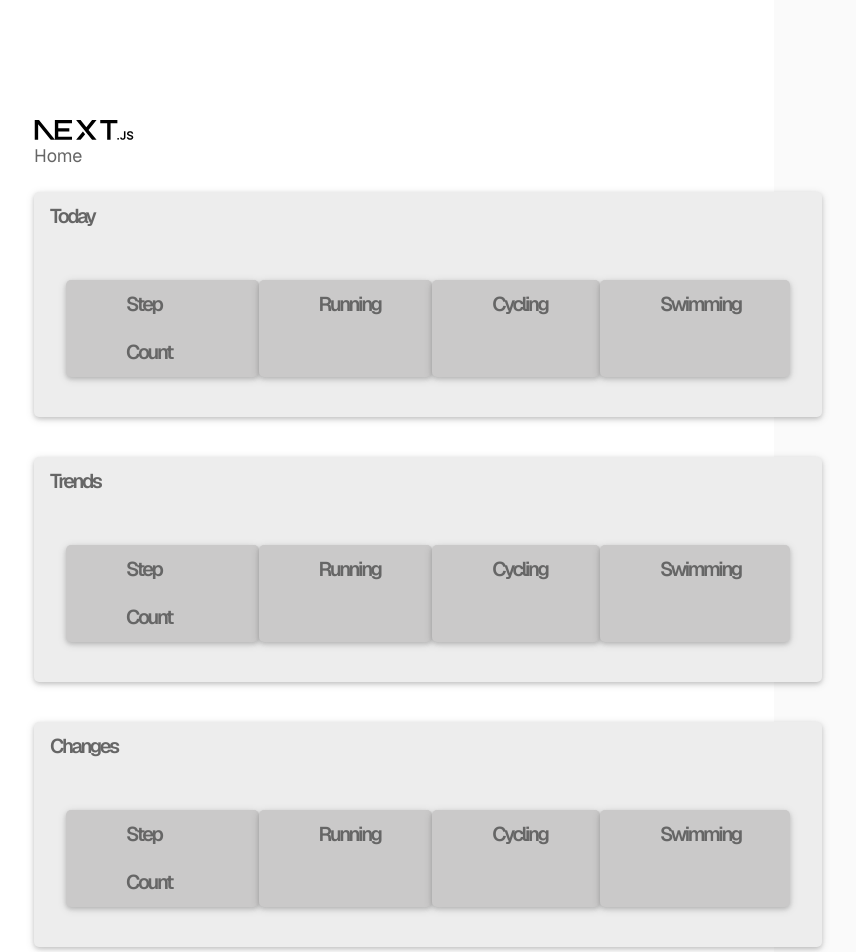
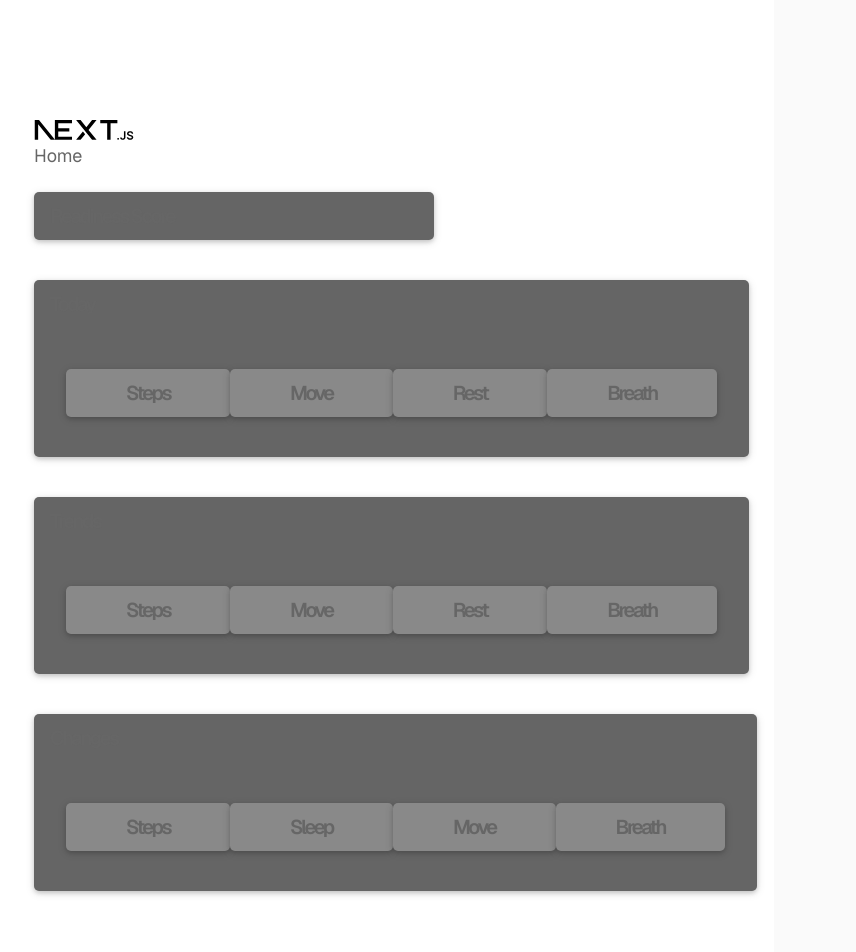
Before and after one commit to Olivia-Vasquez/Baseline, a Next.js app in the folder baseline/: page /home in a window 1280 px wide. Shown: the top 952 px of the page, without its empty margins (266-1122 px from the left). Built offline with nearby package versions, Linux system fonts and the light colour scheme.

Commit message:
Completed outline for home page including style changes and key metrics

```diff
--- a/baseline/src/app/home/page.module.css
+++ b/baseline/src/app/home/page.module.css
@@ -1,8 +1,8 @@
 .page {
   --background: #fafafa;
   --foreground: #fff;
-  --section: #ededed;
-  --subsection: #cac9c9;
+  --section: #656565;
+  --subsection2: #898989;
 
   --text-primary: #000;
   --text-secondary: #666;
@@ -103,7 +103,7 @@
   display: flex;
   flex-direction: row;
   min-width: 40px;
-  background-color: var(--subsection);
+  background-color: var(--subsection2);
   border-radius: 5px;
   padding: 0.01em 60px;
   margin: 40px 0;
--- a/baseline/src/app/home/page.tsx
+++ b/baseline/src/app/home/page.tsx
@@ -21,27 +21,32 @@ export default function Home() {
         </div>
         <div className={styles.section}>
           <h1>
+            Readiness Score
+          </h1>
+        </div>
+        <div className={styles.section}>
+          <h1>
             Today
           </h1>
           <div className={styles.subsection1}>
             <div className={styles.subsection2}>
               <h1>
-                Step Count
+                Steps
               </h1>
             </div>
             <div className={styles.subsection2}>
               <h1>
-                Running
+                Move
               </h1>
             </div>
             <div className={styles.subsection2}>
               <h1>
-                Cycling
+                Rest
               </h1>
             </div>
             <div className={styles.subsection2}>
               <h1>
-                Swimming
+                Breath
               </h1>
             </div>
           </div>
@@ -56,22 +61,22 @@ export default function Home() {
           <div className={styles.subsection1}>
             <div className={styles.subsection2}>
               <h1>
-                Step Count
+                Steps
               </h1>
             </div>
             <div className={styles.subsection2}>
               <h1>
-                Running
+                Move
               </h1>
             </div>
             <div className={styles.subsection2}>
               <h1>
-                Cycling
+                Rest
               </h1>
             </div>
             <div className={styles.subsection2}>
               <h1>
-                Swimming
+                Breath
               </h1>
             </div>
           </div>
@@ -83,22 +88,22 @@ export default function Home() {
           <div className={styles.subsection1}>
             <div className={styles.subsection2}>
               <h1>
-                Step Count
+                Steps
               </h1>
             </div>
             <div className={styles.subsection2}>
               <h1>
-                Running
+                Sleep
               </h1>
             </div>
             <div className={styles.subsection2}>
               <h1>
-                Cycling
+                Move
               </h1>
             </div>
             <div className={styles.subsection2}>
               <h1>
-                Swimming
+                Breath
               </h1>
             </div>
           </div>
```
